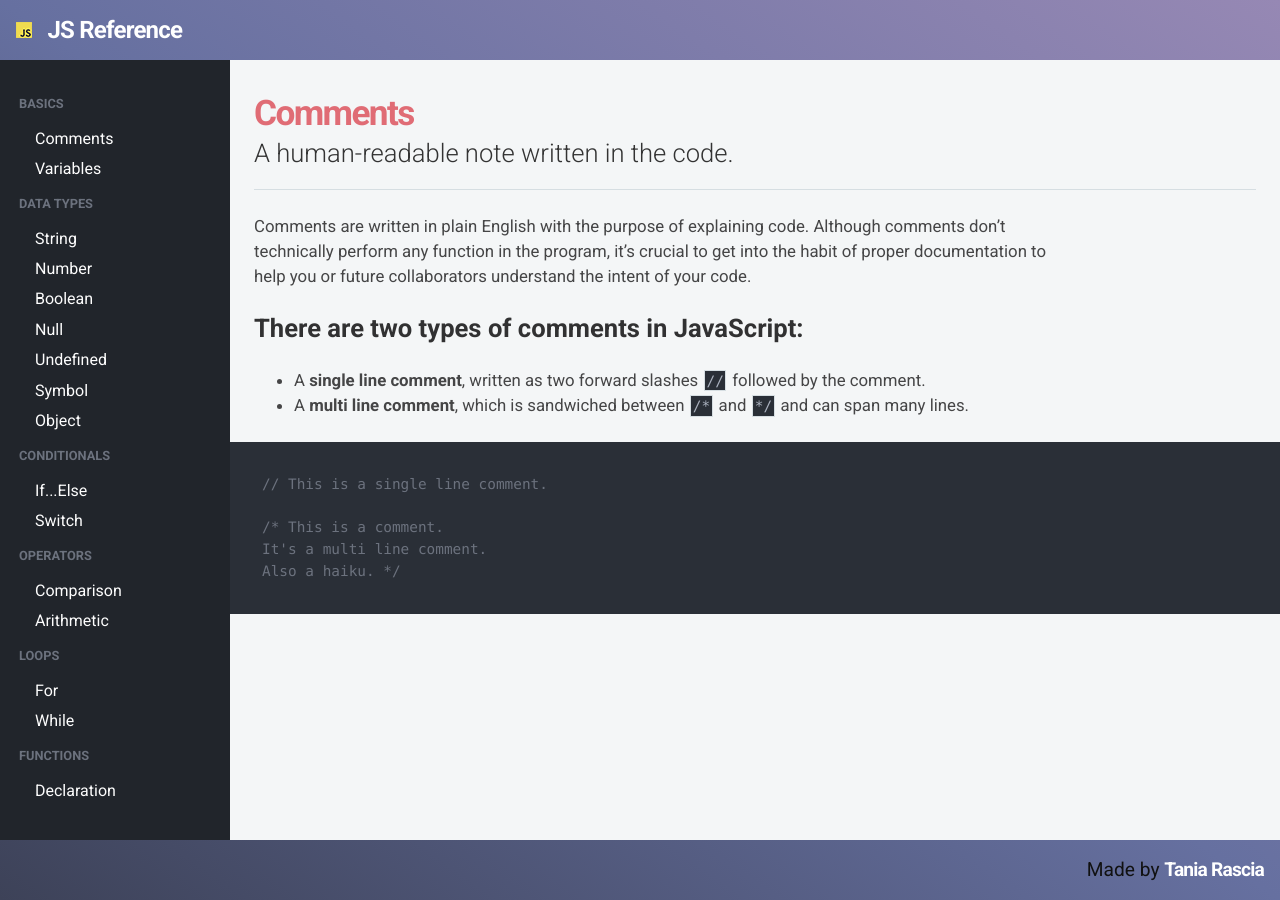
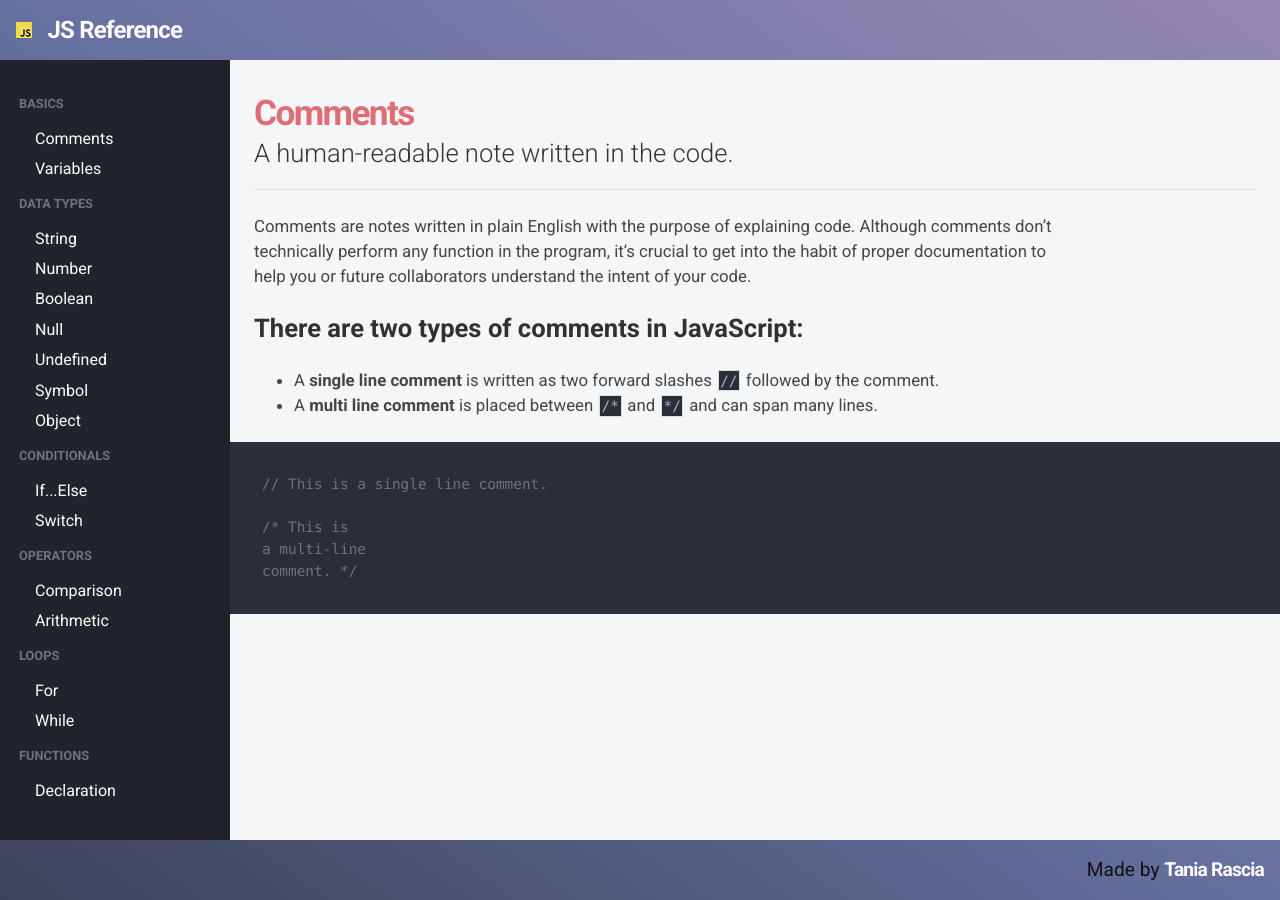
Before and after one commit to KJLarson/snippets, a Jekyll site: the page built from _pages/01_comments.md, in a window 1280 px wide. Built offline with Jekyll 4.4.1, drawn with Linux system fonts in a browser that asks for light colours; nearby versions of some CDN libraries.

Commit message:
Update 01_comments.md

````diff
--- a/_pages/01_comments.md
+++ b/_pages/01_comments.md
@@ -6,17 +6,17 @@ subtitle: A human-readable note written in the code.
 permalink: /comments/
 ---
 
-Comments are written in plain English with the purpose of explaining code. Although comments don't technically perform any function in the program, it's crucial to get into the habit of proper documentation to help you or future collaborators understand the intent of your code.
+Comments are notes written in plain English with the purpose of explaining code. Although comments don't technically perform any function in the program, it's crucial to get into the habit of proper documentation to help you or future collaborators understand the intent of your code.
 
 ### There are two types of comments in JavaScript:
 
-- A **single line comment**, written as two forward slashes `//` followed by the comment.
-- A **multi line comment**, which is sandwiched between `/*` and `*/` and can span many lines.
+- A **single line comment** is written as two forward slashes `//` followed by the comment.
+- A **multi line comment** is placed between `/*` and `*/` and can span many lines.
 
 ```js
 // This is a single line comment.
 
-/* This is a comment.
-It's a multi line comment.
-Also a haiku. */
+/* This is
+a multi-line
+comment. */
 ```
````
